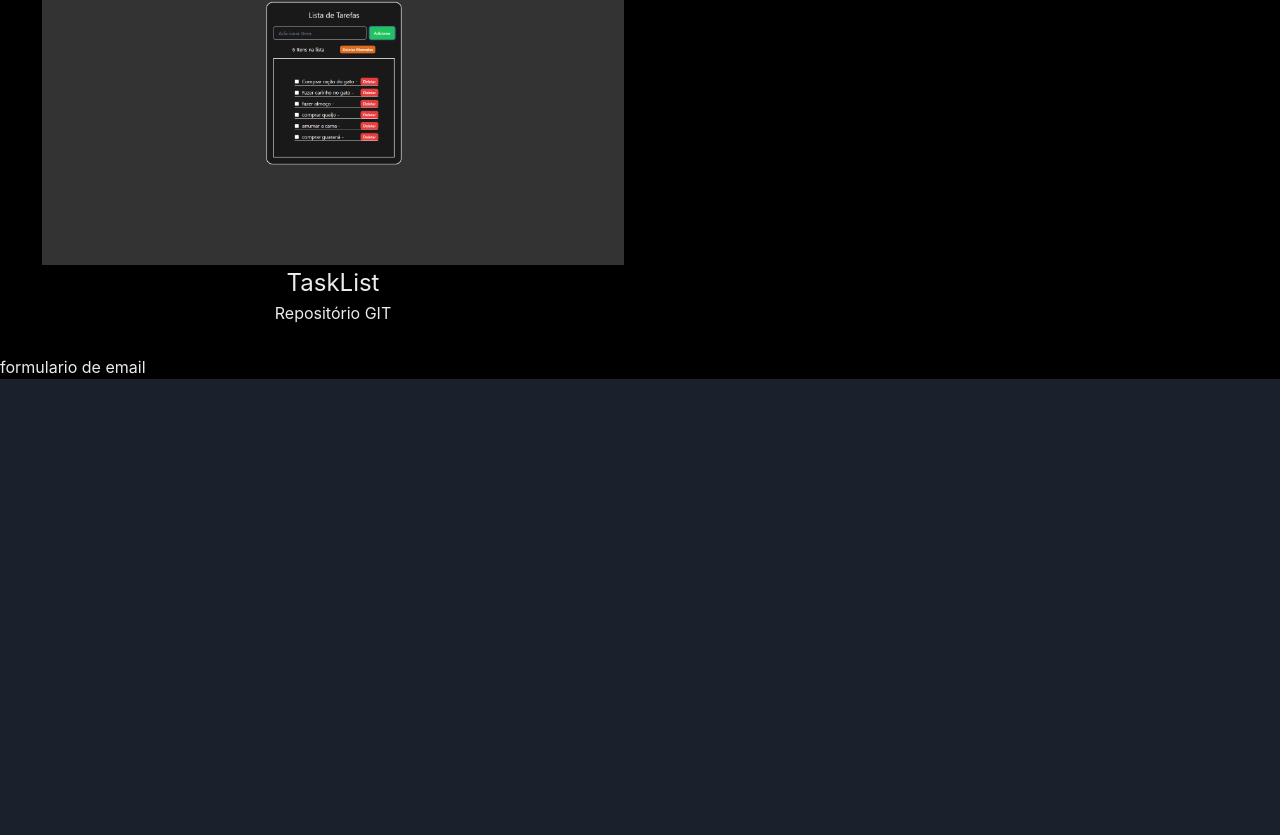
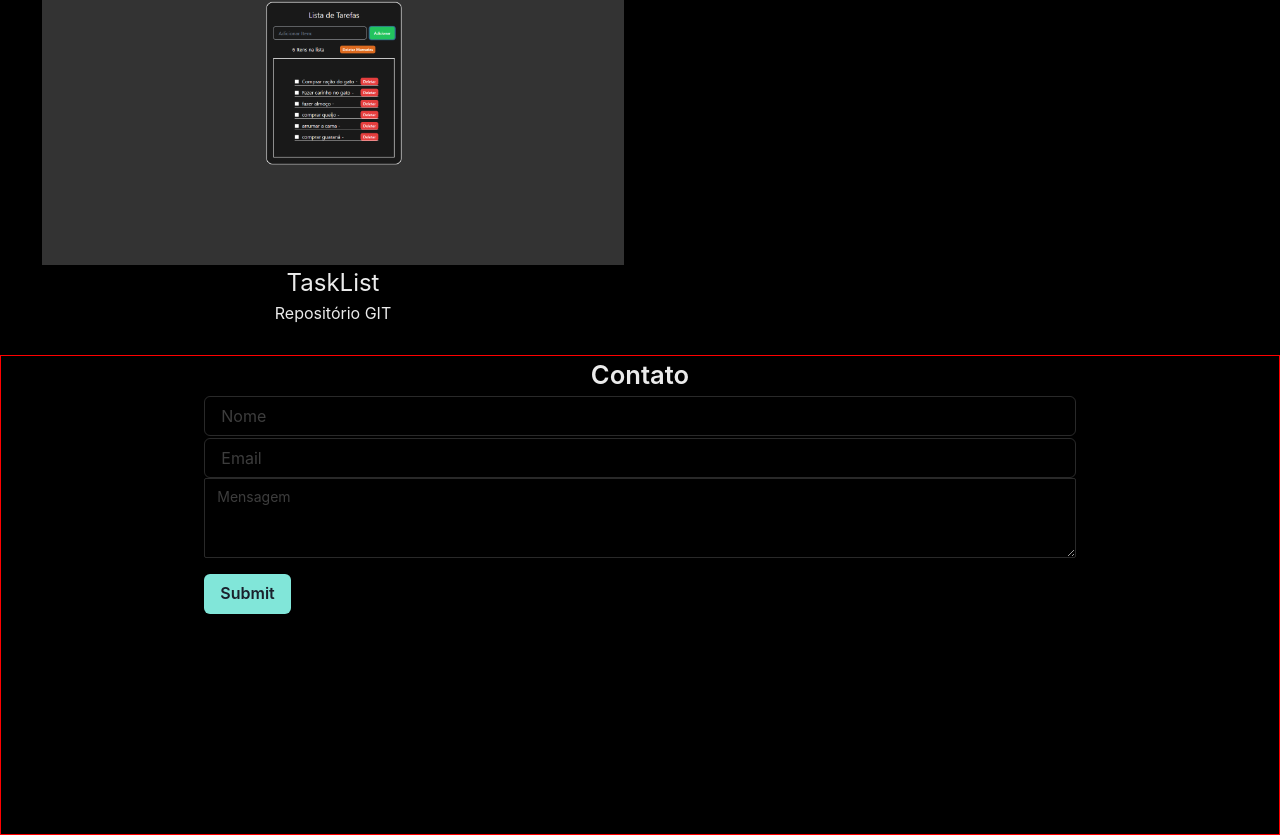
Before and after one commit to Zuucas/my-portfolio, a React app: page / in a window 1280 px wide. Shown: the part 2500-3335 px from the top of the page. Before the commit the page ends 2879 px from the top, so only its background shows below. Built offline with nearby package versions, Linux system fonts and the light colour scheme; the HTML template or start-up script is replaced by a standard one.

Commit message:
teste git

```diff
--- a/package.json
+++ b/package.json
@@ -12,6 +12,7 @@
   "dependencies": {
     "@chakra-ui/icons": "^2.1.1",
     "@chakra-ui/react": "^2.8.2",
+    "@emailjs/browser": "^4.3.3",
     "@emotion/react": "^11.11.4",
     "@emotion/styled": "^11.11.5",
     "framer-motion": "^11.1.9",
--- a/src/components/Footer/Footer.tsx
+++ b/src/components/Footer/Footer.tsx
@@ -1,9 +1,89 @@
+import { Button, Flex,FormControl,
+  Input,
+  Textarea, } from "@chakra-ui/react"
+import { useState } from "react"
+import emailjs from '@emailjs/browser';
 
 
 export const Footer = () => {
+
+
+    const [email, setEmail] = useState<string>('')
+    const [nome, setNome] = useState<string>('')
+    const [message, setMessage] = useState<string>('')
+
+
+    function sendEmail(e: React.FormEvent) {
+        e.preventDefault();
+        if(nome == "" || email == "" || message == ""){
+        alert("Preencha todos os campos")
+        return
+        }
+        alert("Email enviado com sucesso")
+
+
+
+        emailjs.send('service_e55zvmm', 'template_ed9pyzy', { from_name: nome, from_email: email, message: message }, 'kG0O_cKwCA3qPdb3V')
+        .then((response) => {
+            console.log('SUCCESS!', response.status, response.text);
+            setEmail('')
+            setNome('')
+            setMessage('')
+        }, (err) => {
+            console.log('FAILED...', err);
+        })
+    }
+
+
     return (
-        <div>
-            <h1>formulario de email</h1>
-        </div>
+
+            <Flex
+            h='60vh'
+            border='1px solid red'
+            fontSize='1.6rem'
+            fontWeight={600}
+            direction='column'
+            align='center'
+            >
+                <Flex>
+                    <h1>Contato</h1>
+                </Flex>
+
+                <Flex
+                // border='1px solid green'
+                >
+                <form onSubmit={sendEmail}>
+                    <FormControl>
+                        <Input
+                        onChange={(e) => setNome(e.target.value)}
+                        placeholder="Nome"
+                        type="text"
+                        name="nome"
+                        value={nome}
+                        />
+
+                        <Input
+                        onChange={(e) => setEmail(e.target.value)}
+                        placeholder="Email"
+                        name="email"
+                        type="email"
+                        value={email}
+                        />
+
+                        <Textarea
+                        value={message}
+                        onChange={(e) => setMessage(e.target.value)}
+                        placeholder="Mensagem"
+                        size="sm"
+                        />
+
+                            <Button mt={4} colorScheme="teal" type="submit">
+                            Submit
+                        </Button>
+                    </FormControl>
+                </form>
+                </Flex>
+            </Flex>
+
     )
 }
```
Also changed, not shown: 1 other file (tests, documents, lock files or other folders).
